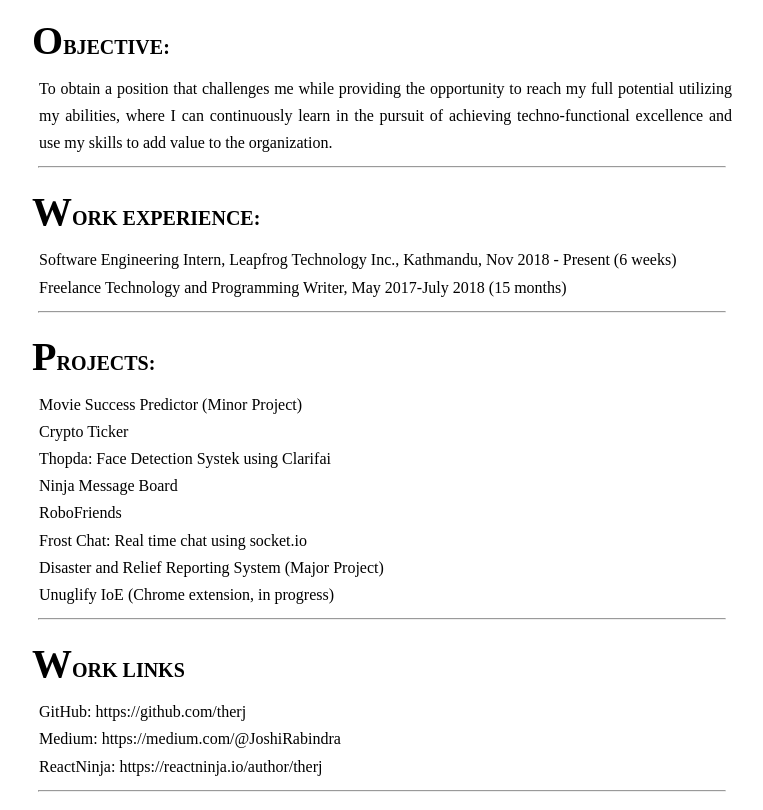
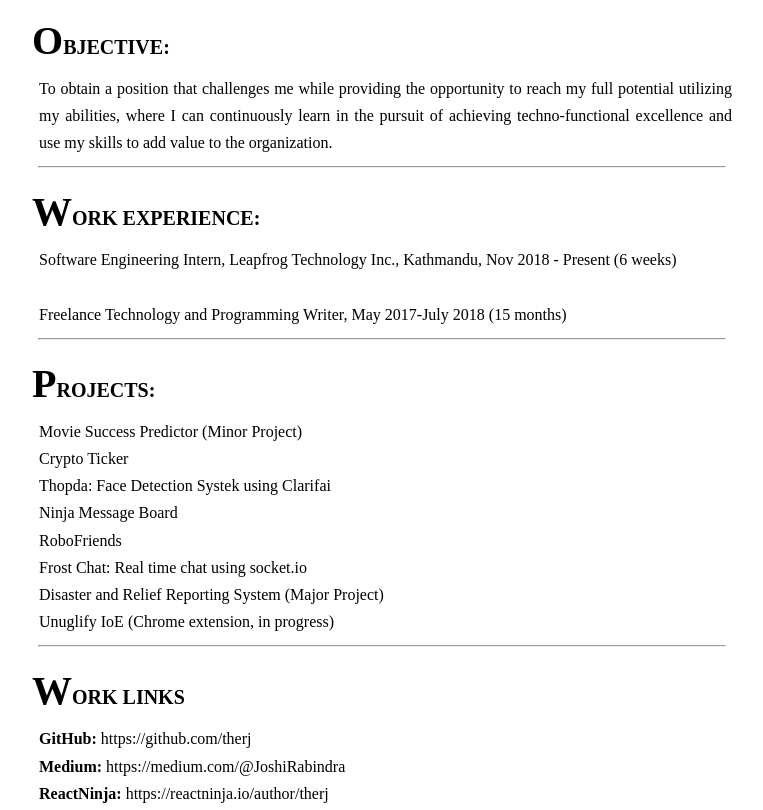
Before and after one commit to therj/therj.github, a plain HTML site: page index.html in a window 1280 px wide. Shown: the part 142-952 px from the top of the page, without its empty margins (258-1021 px from the left). Drawn offline with Linux system fonts and the light colour scheme.

Commit message:
generic fix with break for academic and experience

```diff
--- a/index.html
+++ b/index.html
@@ -1,5 +1,6 @@
 <!DOCTYPE html>
 <html lang="en">
+
 <head>
   <meta charset="UTF-8" />
   <meta name="viewport" content="width=device-width, initial-scale=1.0" />
@@ -35,6 +36,7 @@
           Software Engineering Intern, Leapfrog Technology Inc., Kathmandu,
           Nov 2018 - Present (6 weeks)
         </li>
+        <br>
         <li>
           Freelance Technology and Programming Writer, May 2017-July 2018 (15
           months)
@@ -60,18 +62,15 @@
       <p class="title work">Work Links</p>
       <ul>
         <li>
-            <a href="https://github.com/therj"
-              >GitHub: https://github.com/therj
+          <a href="https://github.com/therj"><strong>GitHub:</strong> https://github.com/therj
           </a>
         </li>
         <li>
-            <a href="https://medium.com/@JoshiRabindra"
-              >Medium: https://medium.com/@JoshiRabindra
+          <a href="https://medium.com/@JoshiRabindra"><strong>Medium:</strong> https://medium.com/@JoshiRabindra
           </a>
         </li>
         <li>
-            <a href="https://reactninja.io/author/therj"
-              >ReactNinja: https://reactninja.io/author/therj
+          <a href="https://reactninja.io/author/therj"><strong>ReactNinja:</strong> https://reactninja.io/author/therj
           </a>
         </li>
       </ul>
@@ -116,7 +115,9 @@
           Bachelor in Computer Engineering, Kathmandu Engineering College,
           Kalimati, Kathmandu (running)
         </li>
+        <br>
         <li>Intermediate in Science, Prasadi Academy, Lalitpur, 2070</li>
+        <br>
         <li>SLC, International Secondary School, Kanchanpur, Nepal, 2067</li>
       </ul>
       <hr />
@@ -131,9 +132,7 @@
             Kathmandu Engineering College, Kalimati, Kathmandu
           </p>
           <p class="reference-email">
-              <a href="mailto:shreekrishna.sulu@keckist.edu.np"
-                >shreekrishna.sulu@keckist.edu.np</a
-              >
+            <a href="mailto:shreekrishna.sulu@keckist.edu.np">shreekrishna.sulu@keckist.edu.np</a>
           </p>
           <p class="reference-phone">Contact number upon request!</p>
         </li>
@@ -146,9 +145,7 @@
             Kathmandu Engineering College, Kalimati, Kathmandu
           </p>
           <p class="reference-email">
-              <a href="mailto:sudeep.shakya@keckist.edu.np"
-                >sudeep.shakya@keckist.edu.np</a
-              >
+            <a href="mailto:sudeep.shakya@keckist.edu.np">sudeep.shakya@keckist.edu.np</a>
           </p>
           <p class="reference-phone">Contact number upon request!</p>
         </li>
@@ -156,4 +153,5 @@
     </div>
   </div>
 </body>
+
 </html>
```
Lines whose indentation alone changed are shown as unchanged.
